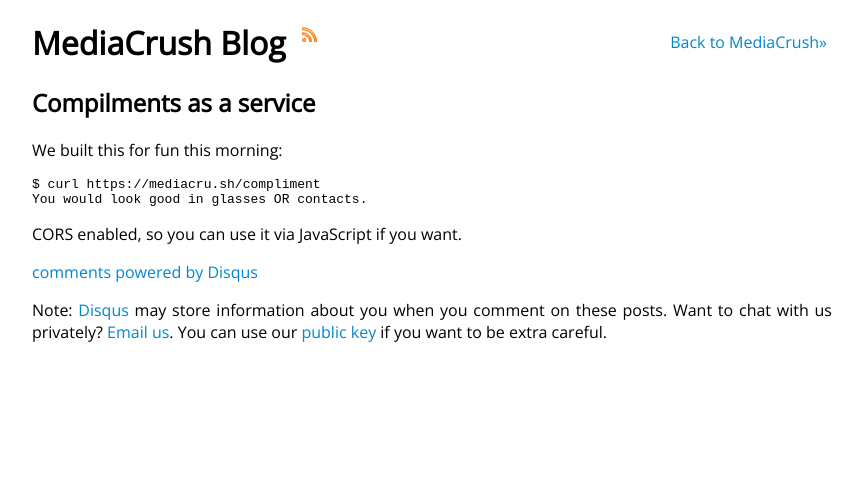
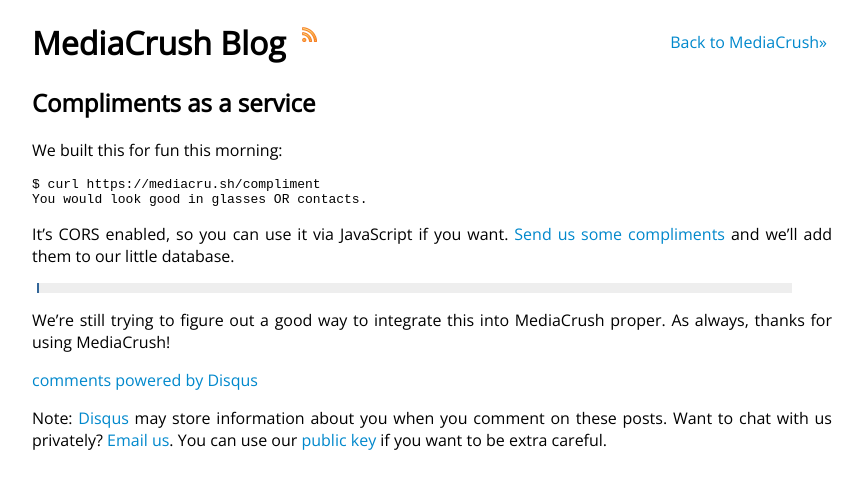
Before and after one commit to MediaCrush/mediacrush.github.io, a Jekyll site: the page built from _posts/2014-03-29-Compliments-as-a-service.md, in a window 1280 px wide. Shown: the top 489 px of the page, without its empty margins (208-1071 px from the left). Built offline with Jekyll 4.4.1, drawn with Linux system fonts in a browser that asks for light colours; Markdown is read by kramdown in place of the engine named in the settings; comment, search, counter and statistics services are not loaded.

Commit message:
Fix up post

```diff
--- a/_posts/2014-03-29-Compliments-as-a-service.md
+++ b/_posts/2014-03-29-Compliments-as-a-service.md
@@ -1,6 +1,6 @@
 ---
 layout: post
-title: Compilments as a service
+title: Compliments as a service
 ---
 
 We built this for fun this morning:
@@ -8,4 +8,19 @@
     $ curl https://mediacru.sh/compliment
     You would look good in glasses OR contacts.
 
-CORS enabled, so you can use it via JavaScript if you want.
+It's CORS enabled, so you can use it via JavaScript if you want.
+[Send us some compliments](mailto:support@mediacru.sh) and we'll add them to our
+little database.
+
+<blockquote id="compliment"></blockquote>
+<script type="text/javascript">
+var xhr = new XMLHttpRequest();
+xhr.open('GET', 'https://mediacru.sh/compliment');
+xhr.onload = function() {
+    document.getElementById('compliment').textContent = this.responseText;
+};
+xhr.send();
+</script>
+
+We're still trying to figure out a good way to integrate this into MediaCrush proper.
+As always, thanks for using MediaCrush!
```
